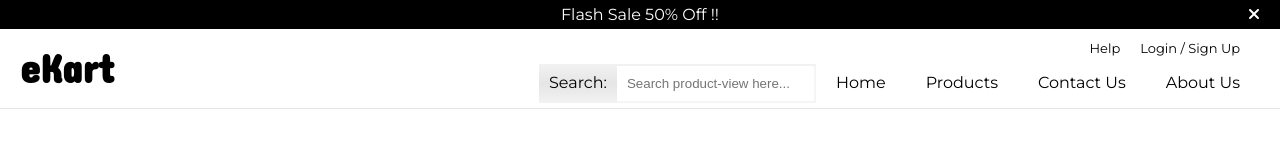
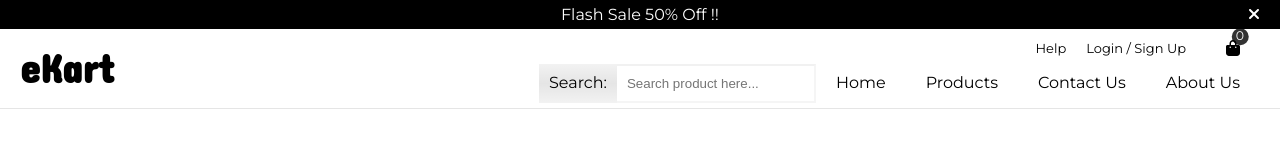
Before and after one commit to saadalimalik/angular-ekart, an Angular app: page / in a window 1280 px wide. Shown: the top 148 px of the page. Built offline with nearby package versions, Linux system fonts and the light colour scheme.

Commit message:
Add cart service

```diff
--- a/src/app/components/header/main-nav/main-nav.component.html
+++ b/src/app/components/header/main-nav/main-nav.component.html
@@ -6,7 +6,7 @@
             class="navbar__search-input"
             name="search"
             id="search"
-            placeholder="Search product-view here..."
+            placeholder="Search product here..."
             [(ngModel)]="searchValue"
         />
     </label>
--- a/src/app/components/header/top-nav/top-nav.component.html
+++ b/src/app/components/header/top-nav/top-nav.component.html
@@ -1,3 +1,4 @@
+<div class="wrapper">
     <ul class="navbar__top">
         <li class="navbar__top-link">
             <a href="/help">Help</a>
@@ -6,3 +7,9 @@
             <a href="/login">Login / Sign Up</a>
         </li>
     </ul>
+
+    <div class="cart">
+        <fa-icon [icon]="faBagShopping" class="cart__icon"></fa-icon>
+        <div class="cart__badge">0</div>
+    </div>
+</div>
--- a/src/app/components/header/top-nav/top-nav.component.scss
+++ b/src/app/components/header/top-nav/top-nav.component.scss
@@ -1,3 +1,9 @@
+.wrapper {
+    display: flex;
+    align-items: center;
+    cursor: pointer;
+}
+
 .navbar {
     &__top {
         padding: 0.5rem 2rem;
@@ -9,3 +15,25 @@
         }
     }
 }
+
+.cart {
+    margin-inline: 2rem;
+    position: relative;
+    &__badge {
+        position: absolute;
+        top: 0;
+        right: 0;
+        translate: 50% -50%;
+        font-size: 1.25rem;
+        display: inline-block;
+        width: 1.75rem;
+        height: 1.75rem;
+        padding: 0.15rem;
+        border-radius: 50%;
+        background-color: var(--primary-color);
+        color: var(--secondary-color);
+        display: flex;
+        align-items: center;
+        justify-content: center;
+    }
+}
--- a/src/app/components/header/top-nav/top-nav.component.ts
+++ b/src/app/components/header/top-nav/top-nav.component.ts
@@ -1,8 +1,15 @@
-import { Component } from '@angular/core';
+import { Component, OnInit } from '@angular/core';
+import { faBagShopping } from '@fortawesome/free-solid-svg-icons';
 
 @Component({
     selector: 'top-nav',
     templateUrl: './top-nav.component.html',
     styleUrl: './top-nav.component.scss',
 })
-export class TopNavComponent {}
+export class TopNavComponent implements OnInit {
+    faBagShopping = faBagShopping;
+
+    ngOnInit(): void {
+
+    }
+}
--- a/src/styles.scss
+++ b/src/styles.scss
@@ -16,6 +16,12 @@ ul {
 a {
     text-decoration: none;
     color: inherit;
+}
+
+// Themes
+:root {
+    --primary-color: rgba(0 0 0 / 80%);
+    --secondary-color: rgba(255 255 255);
 }
 
 // Configurations
```
Also changed, not shown: src/app/services/cart.service.ts (added, +34 -0 lines), src/app/services/order.service.ts (added). Lines whose indentation alone changed are shown as unchanged.
